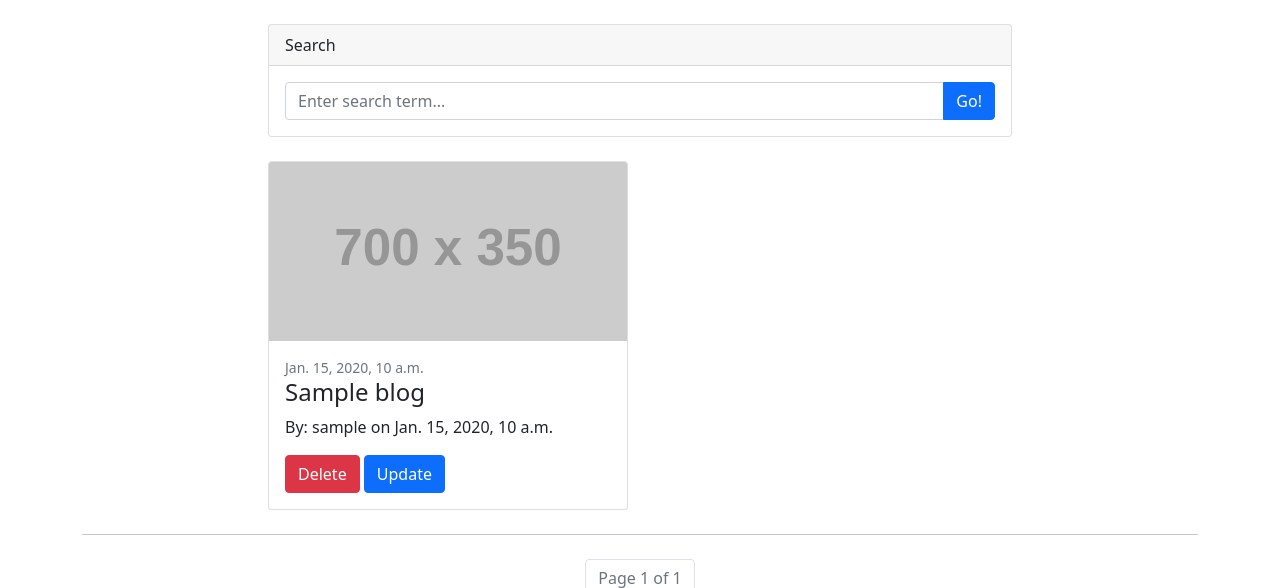
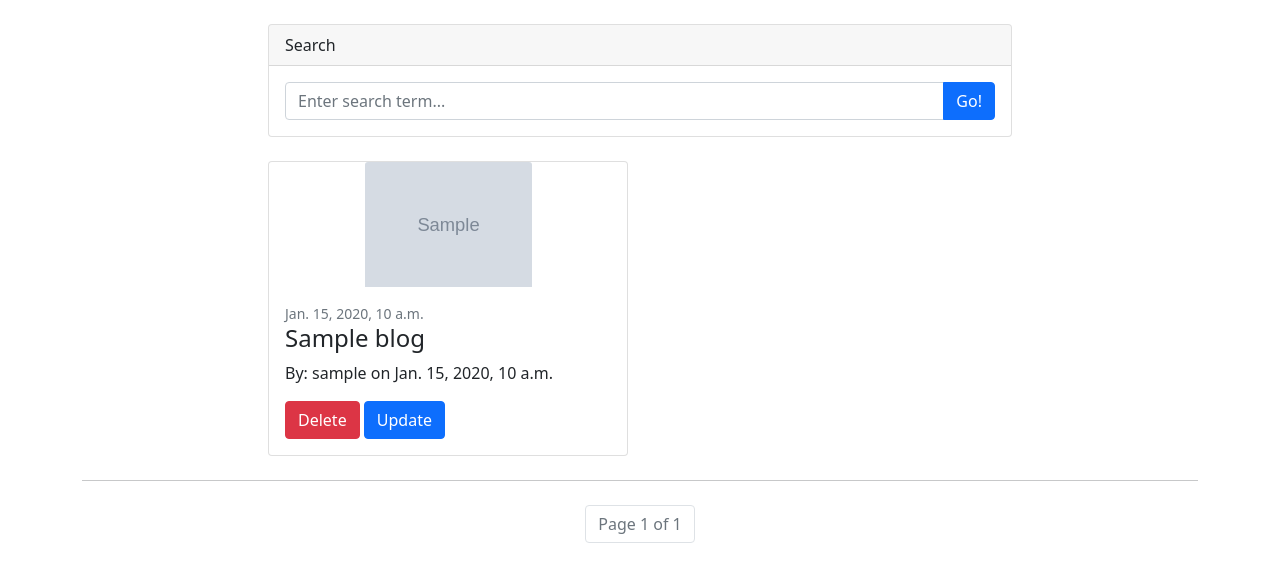
Before and after one commit to KayongoYongo/PC-Builders_MarketPlace, a Django app: template pc_builders_marketplace/blog_app/templates/blog_app/my_blogs.html in a window 1280 px wide. Shown: the part 209-797 px from the top of the page. After the commit the page ends 752 px from the top, so only its background shows below. Run offline with Django 5.2, Linux system fonts and the light colour scheme; the template is opened without the code that fills it: most values are stand-ins (such as "Sample title", 1, 10 or a date in 2020); grey boxes marked "Sample" are stand-in pictures; grey boxes labelled with a size stand in for pictures from a placeholder-image service; data that the repository does not hold is empty; some libraries are stand-ins or nearby versions.

Commit message:
view my blogs

```diff
--- a/pc_builders_marketplace/blog_app/templates/blog_app/my_blogs.html
+++ b/pc_builders_marketplace/blog_app/templates/blog_app/my_blogs.html
@@ -45,9 +45,13 @@
                     {% for blog in page_obj %}
                     <div class="col-lg-6 mb-4">
                         <div class="card h-100">
-                            <a href="{% url 'view_blog' blog.id %}">
-                                <img class="card-img-top" src="https://dummyimage.com/700x350/dee2e6/6c757d.jpg" alt="..." />
-                            </a>
+                            <div class="row justify-content-center">
+                                <div class="col-12 col-md-6">
+                                    <a href="{% url 'view_blog' blog.id %}">
+                                        <img class="card-img-top" src="{{ blog.banner.url }}" alt="https://dummyimage.com/700x350/dee2e6/6c757d.jpg" />
+                                    </a>
+                                </div>
+                            </div>
                             <div class="card-body">
                                 <div class="small text-muted">{{ blog.created_at }}</div>
                                 <h2 class="card-title h4">{{ blog.title }}</h2>
```
